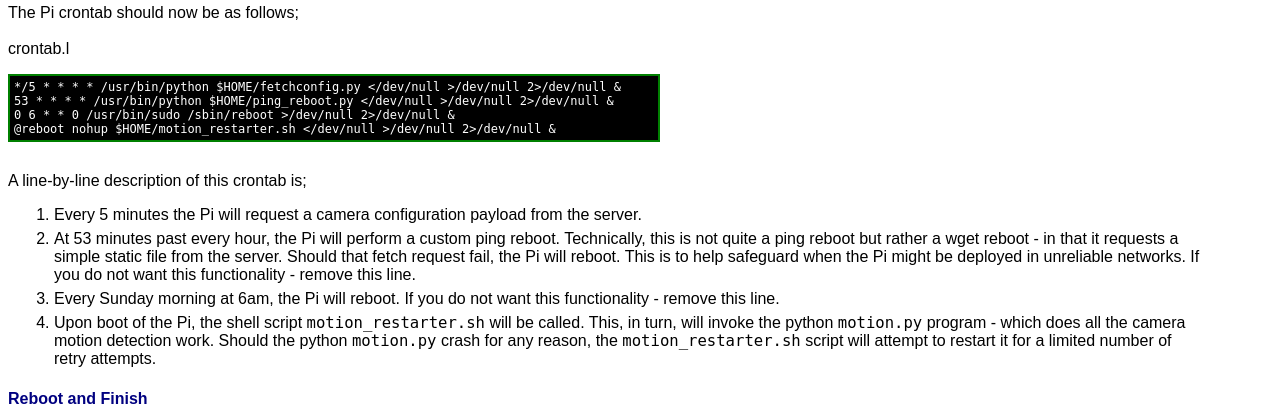
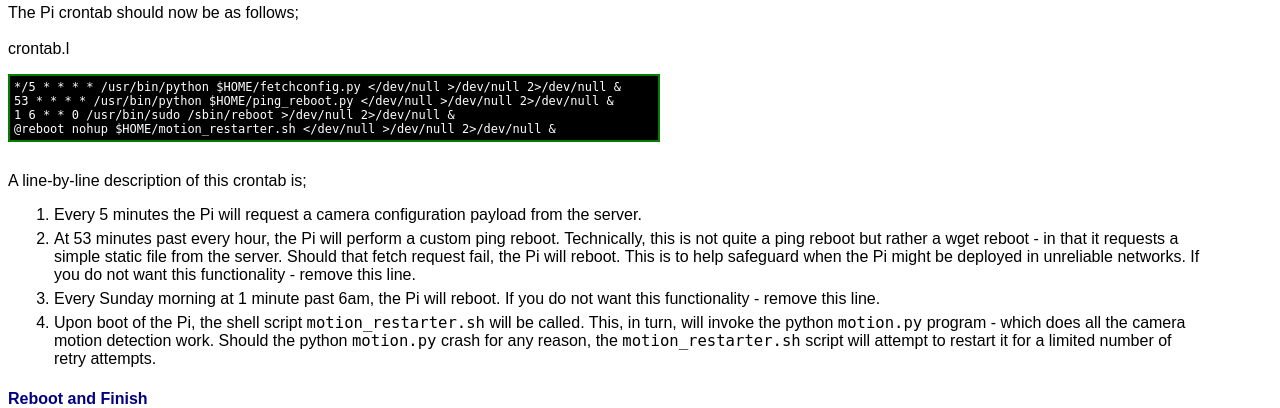
Before and after one commit to harrishudson/VisionSphere, a PHP site: page /help/client_guide.php in a window 1280 px wide. Shown: the part 5077-5485 px from the top of the page. Run offline with PHP 8.4, Linux system fonts and the light colour scheme.

Commit message:
Update doco for Crontab correction

```diff
--- a/server/help/client_guide.php
+++ b/server/help/client_guide.php
@@ -381,7 +381,7 @@ The Pi crontab should now be as follows;
  <pre class="terminal" >
 */5 * * * * /usr/bin/python $HOME/fetchconfig.py &lt;/dev/null &gt;/dev/null 2&gt;/dev/null &amp;
 53 * * * * /usr/bin/python $HOME/ping_reboot.py &lt;/dev/null &gt;/dev/null 2&gt;/dev/null &amp;
-0 6 * * 0 /usr/bin/sudo /sbin/reboot &gt;/dev/null 2&gt;/dev/null &amp;
+1 6 * * 0 /usr/bin/sudo /sbin/reboot &gt;/dev/null 2&gt;/dev/null &amp;
 @reboot nohup $HOME/motion_restarter.sh &lt;/dev/null &gt;/dev/null 2&gt;/dev/null &amp;</pre>
 <br>
 A line-by-line description of this crontab is;
@@ -392,8 +392,8 @@ A line-by-line description of this crontab is;
      simple static file from the server.  Should that fetch request fail, the Pi will
      reboot.  This is to help safeguard when the Pi might be deployed in unreliable networks.
      If you do not want this functionality - remove this line.</li>
- <li>Every Sunday morning at 6am, the Pi will reboot.  If you do not want this functionality -
-     remove this line.</li>
+ <li>Every Sunday morning at 1 minute past 6am, the Pi will reboot.  If you do not want this
+  functionality - remove this line.</li>
  <li>Upon boot of the Pi, the shell script
      <span class="mono">motion_restarter.sh</span> will be called.  This, in turn,
      will invoke the python <span class="mono">motion.py</span> program - which does all the
```
